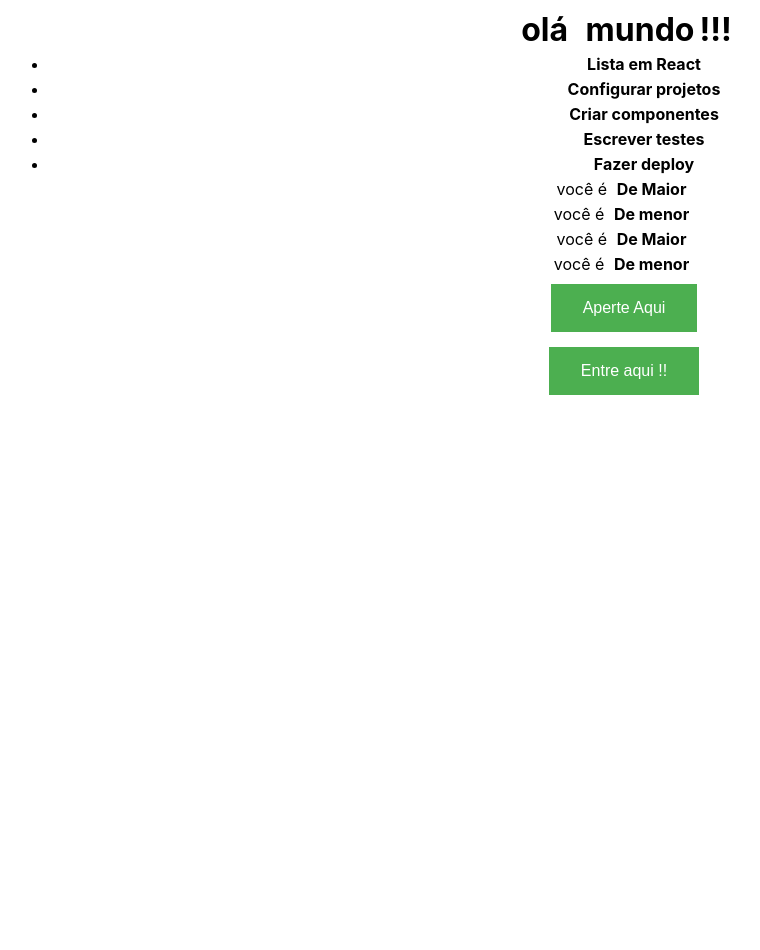
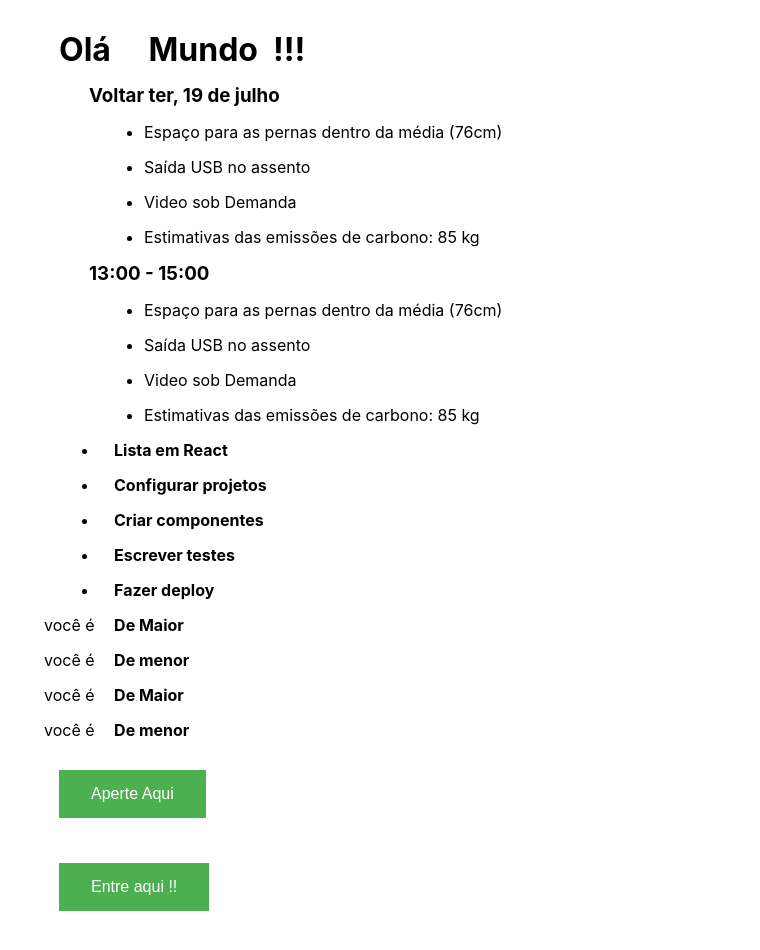
Before and after one commit to MayaraRocha95/descomplica-react, a React (Create React App) app: page / in a window 1280 px wide. Shown: the top 950 px of the page, without its empty margins (16-776 px from the left). Before the commit the page ends 800 px from the top, so only its background shows below. Built offline with nearby package versions, Linux system fonts and the light colour scheme.

Commit message:
aulafundamentos2-one-waydataflow

```diff
--- a/src/App.css
+++ b/src/App.css
@@ -1,10 +1,7 @@
 *{
-  margin: 5px;
+  margin: 15px;
 }
-.App {
-  text-align: center;
 
-}
 .button1 button {
   background-color: #4CAF50; /* Green */
     border: none;
@@ -14,6 +11,7 @@
     text-decoration: none;
     display: inline-block;
     font-size: 16px;
+    cursor: pointer;
 }
 .button2  button {
   background-color: #4CAF50; /* Green */
@@ -24,4 +22,5 @@
     text-decoration: none;
     display: inline-block;
     font-size: 16px;
+    cursor: pointer;
 }
--- a/src/App.js
+++ b/src/App.js
@@ -1,9 +1,11 @@
 import './App.css';
+import Voos from './Voos';
+
 const Title = () =>{
   return(
     <h1>
-    <span>olá </span>
-    <strong>mundo</strong>
+    <span>Olá </span>
+    <strong>Mundo</strong>
     !!!
   </h1>
   )
@@ -53,6 +55,7 @@ const labelBotao = 'Entre aqui'
   return (
     <div className="App">
    <Title />
+   <Voos />
    <Lista />
    <Pessoa idade={19} />
    <Pessoa idade={14} />
--- /dev/null
+++ b/src/Voos.js
@@ -0,0 +1,78 @@
+function Voos(){
+  const voosDisponiveis = [
+    {
+      id: '123',
+      title: 'Voltar ter, 19 de julho',
+      details: [
+        {
+          id: '321',
+          title: 'Espaço para as pernas dentro da média (76cm)'
+        },
+        {
+          id: '312',
+          title: 'Saída USB no assento'
+        },
+        {
+          id: '132',
+          title: 'Video sob Demanda'
+        },  {
+          id: '231',
+          title: 'Estimativas das emissões de carbono: 85 kg'
+        },
+      ]
+    },
+    {
+      id: '456',
+      title: '13:00 - 15:00',
+      details: [
+        {
+          id: '654',
+          title: 'Espaço para as pernas dentro da média (76cm)'
+        },
+        {
+          id: '645',
+          title: 'Saída USB no assento'
+        },
+        {
+          id: '546',
+          title: 'Video sob Demanda'
+        },  {
+          id: '465',
+          title: 'Estimativas das emissões de carbono: 85 kg'
+        },
+      ]
+    }
+  ]
+  function ItemVooDetails({ details }) {
+   return(
+    <ul>
+    {details.map(detail => (
+       <li key={detail.id}>{detail.title}</li>
+    ))}
+
+  </ul>
+   )
+  }
+
+  function ItemVoo(props){
+    return(
+      <div className="voo">
+        <header>
+          <h3>{props.title}</h3>
+        </header>
+        <div className="voo-details">
+        <ItemVooDetails details={props.details} />
+        </div>
+      </div>
+    )
+  }
+ return(
+  <div className="v">
+    {voosDisponiveis.map(voo => (
+      <ItemVoo key={voo.id} title={voo.title} details={voo.details}/>
+    ))}
+  </div>
+ )
+}
+
+export default Voos
```
